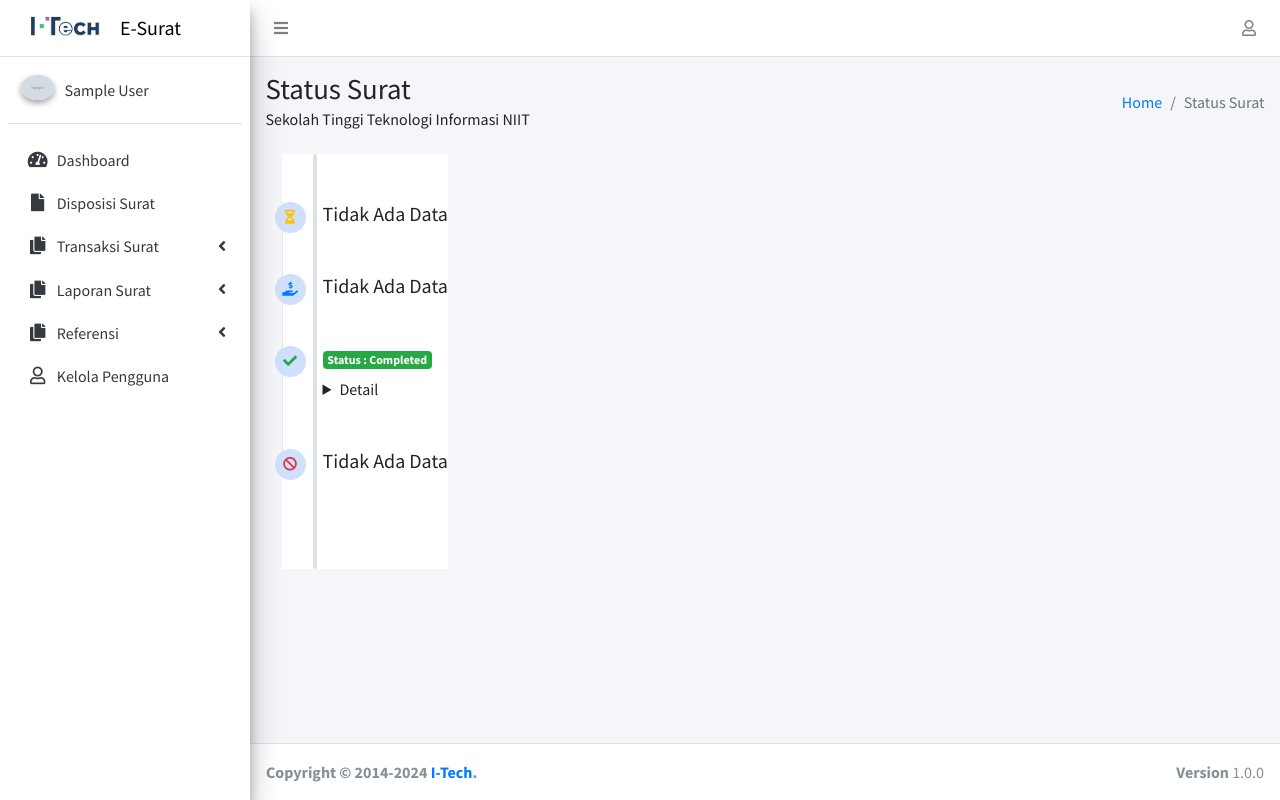
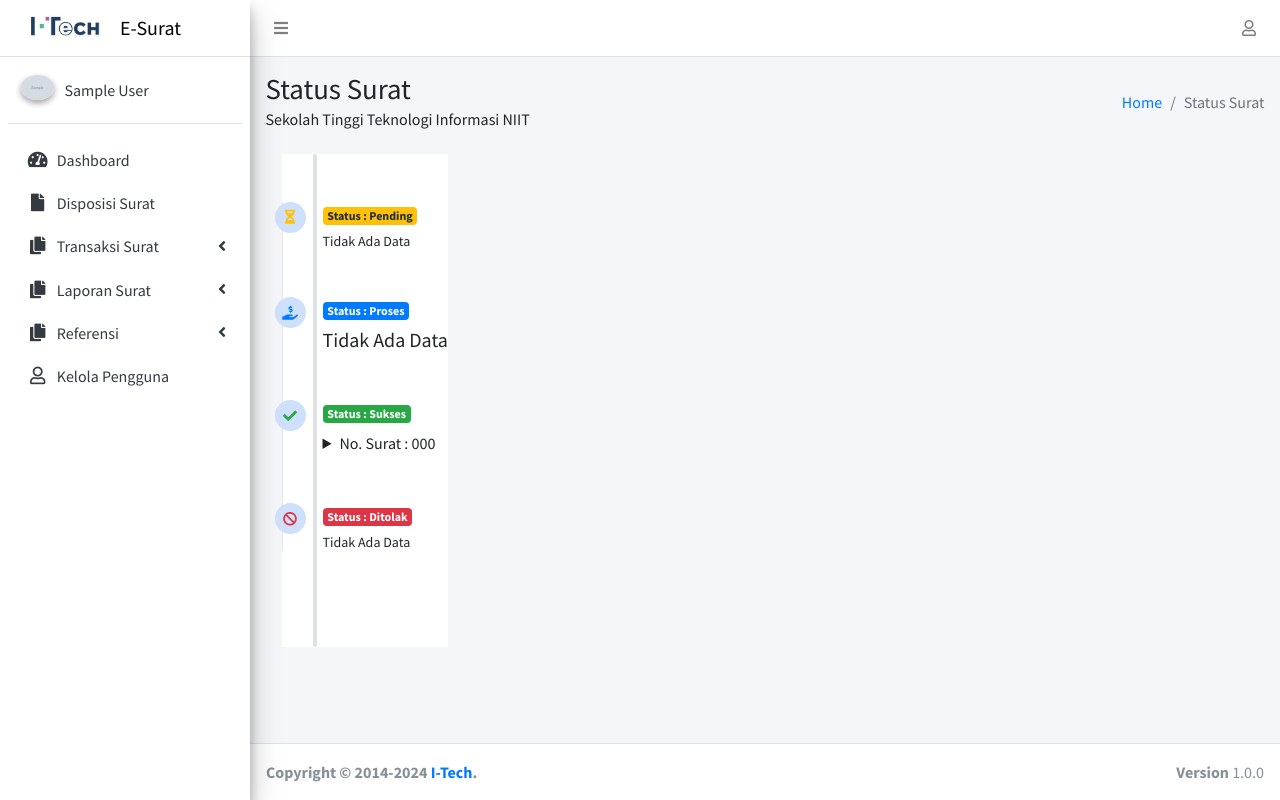
Before and after one commit to desihamita/ESuratTech, a Laravel app: page /status-surat in a window 1280 px wide. Run offline with Laravel 10, Linux system fonts and the light colour scheme; a user stored in the database is signed in; tables that the repository leaves empty hold one stand-in row (values such as "Sample post"); grey boxes marked "Sample" are stand-in pictures; parts of the project's set-up code (start-up, migrations or seed data) failed here and were passed over; some libraries are stand-ins or nearby versions.

Commit message:
update timeline surat

```diff
--- a/resources/views/components/timeline.blade.php
+++ b/resources/views/components/timeline.blade.php
@@ -5,13 +5,9 @@
             <span class="timeline-icon">
                 <i class="fas fa-solid fa-hourglass-half text-warning fa-sm fa-fw"></i>
             </span>
+            <h5 class="fw-bold badge badge-warning">Status : Pending </h5>
                 @if (!$statusPending->isEmpty())
                     @foreach ($statusPending as $data )
-                    @foreach ($data->dispositions as $d)
-                    <h5 class="fw-bold badge {{ $d->status === 'Pending' ? 'badge-warning' : '' }}">Status : {{ $d->status }}
-                    </h5>
-                    @endforeach
-
                     <details>
                         <summary>No. Surat : {{ $data->nomor_surat }}</summary>
                         @foreach ($data->dispositions as $d)
@@ -27,7 +23,7 @@
                     <hr>
                     @endforeach
                 @else
-            <h5 class="bold">Tidak Ada Data</h5>
+                <h5 class="text-sm bold">Tidak Ada Data</h5>
                 @endif
         </li>
 
@@ -36,14 +32,14 @@
             <span class="timeline-icon">
                 <i class="fas fa-hand-holding-usd text-primary fa-sm fa-fw"></i>
             </span>
+            <h5 class="fw-bold badge badge-primary ">Status : Proses </h5>
             @if (!$statusProses->isEmpty())
             @foreach ($statusProses as $data )
+            <details>
+                <summary>No. Surat : {{ $data->nomor_surat }}</summary>
                 @foreach ($data->dispositions as $d)
-            <h5 class="fw-bold badge {{ $d->status === 'Processed' ? 'badge-primary' : '' }}">Status : {{ $d->status }}
-            </h5>
+                <p class="text-muted mb-2 fw-bold">No. status : {{ $d->status }}</p>
                 @endforeach
-            <details>
-                <summary>Detail</summary>
                 <p class="text-muted mb-2 fw-bold">No. Surat : {{ $data->nomor_surat }}</p>
                 <p class="text-muted mb-2 fw-bold">Pengirim : {{ $data->pengirim }}</p>
                 <p class="text-muted mb-2 fw-bold">Penerima : {{ $data->penerima }}</p>
@@ -62,14 +58,14 @@
             <span class="timeline-icon">
                 <i class="fas fa-solid fa-check text-success fa-sm fa-fw"></i>
             </span>
+            <h5 class="fw-bold badge badge-success ">Status : Sukses </h5>
             @if (!$statusCompleted->isEmpty())
                 @foreach ($statusCompleted as $data )
+                <details>
+                    <summary>No. Surat : {{ $data->nomor_surat }}</summary>
                     @foreach ($data->dispositions as $d)
-                    <h5 class="fw-bold badge {{ $d->status === 'Completed' ? 'badge-success' : '' }}">Status : {{ $d->status }}
-                    </h5>
+                    <p class="text-muted mb-2 fw-bold">No. status : {{ $d->status }}</p>
                     @endforeach
-                <details>
-                    <summary>Detail</summary>
                     <p class="text-muted mb-2 fw-bold">No. Surat : {{ $data->nomor_surat }}</p>
                     <p class="text-muted mb-2 fw-bold">Pengirim : {{ $data->pengirim }}</p>
                     <p class="text-muted mb-2 fw-bold">Penerima : {{ $data->penerima }}</p>
@@ -88,14 +84,14 @@
             <span class="timeline-icon">
                 <i class="fas fa-solid fa-ban text-danger fa-sm fa-fw"></i>
             </span>
+            <h5 class="fw-bold badge badge-danger ">Status : Ditolak </h5>
             @if (!$statusReject->isEmpty())
             @foreach ($statusReject as $data )
+            <details>
+                <summary>No. Surat : {{ $data->nomor_surat }}</summary>
                 @foreach ($data->dispositions as $d)
-                <h5 class="fw-bold badge {{ $d->status === 'Rejected' ? 'badge-danger' : '' }}">Status : {{ $d->status }}
-                </h5>
+                <p class="text-muted mb-2 fw-bold">No. status : {{ $d->status }}</p>
                 @endforeach
-            <details>
-                <summary>Detail</summary>
                 <p class="text-muted mb-2 fw-bold">No. Surat : {{ $data->nomor_surat }}</p>
                 <p class="text-muted mb-2 fw-bold">Pengirim : {{ $data->pengirim }}</p>
                 <p class="text-muted mb-2 fw-bold">Penerima : {{ $data->penerima }}</p>
@@ -105,7 +101,7 @@
             </details>
             @endforeach
             @else
-            <h5 class="bold">Tidak Ada Data</h5>
+            <h5 class="text-sm bold">Tidak Ada Data</h5>
             @endif
         </li>
     </ul>
```
Lines whose indentation alone changed are shown as unchanged.
